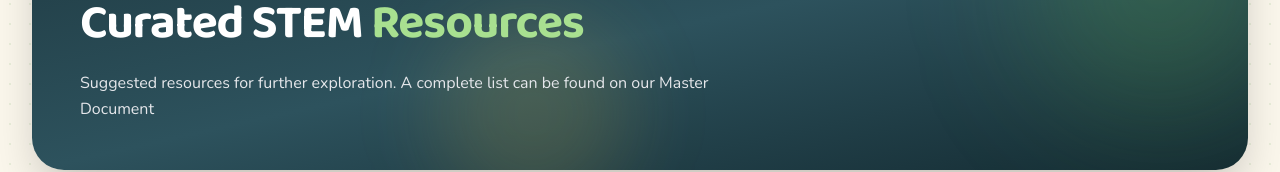
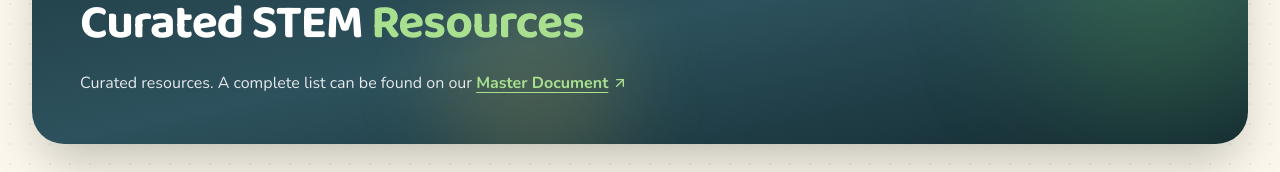
Before and after one commit to OrigamiKoala/Turtle-Rock-Science-Club, a React (Vite) app: page / in a window 1280 px wide. Both pictures are taken after a click on the button "Curated Resources". Shown: the part 206-378 px from the top of the page. Built offline with nearby package versions, Linux system fonts and the light colour scheme; no server answers.

Commit message:
add resources

```diff
--- a/src/components/CuratedResources.tsx
+++ b/src/components/CuratedResources.tsx
@@ -10,7 +10,8 @@ import {
   BookOpen,
   FileText,
   Sparkles,
-  Filter
+  Filter,
+  ArrowUpRight
 } from 'lucide-react';
 
 interface CuratedResourcesProps {
@@ -83,7 +84,16 @@ export default function CuratedResources({ resources }: CuratedResourcesProps) {
           </h2>
 
           <p className="text-sm sm:text-base text-gray-200 leading-relaxed font-sans">
-            Suggested resources for further exploration. A complete list can be found on our <a href="https://docs.google.com/document/d/1ev0rV0iSfNzGwVkLtUcggu7fINd0rD7nv4nyroO3u9c/edit?tab=t.0" target="_blank" rel="noopener noreferrer">Master Document</a>
+            Curated resources. A complete list can be found on our{' '}
+            <a
+              href="https://docs.google.com/document/d/1ev0rV0iSfNzGwVkLtUcggu7fINd0rD7nv4nyroO3u9c/edit?tab=t.0"
+              target="_blank"
+              rel="noopener noreferrer"
+              className="underline underline-offset-4 decoration-[#A8E090] text-[#A8E090] hover:text-white font-bold inline-flex items-center gap-1 transition-colors"
+            >
+              <span>Master Document</span>
+              <ArrowUpRight className="w-4 h-4 shrink-0" />
+            </a>
           </p>
         </div>
       </div>
```
